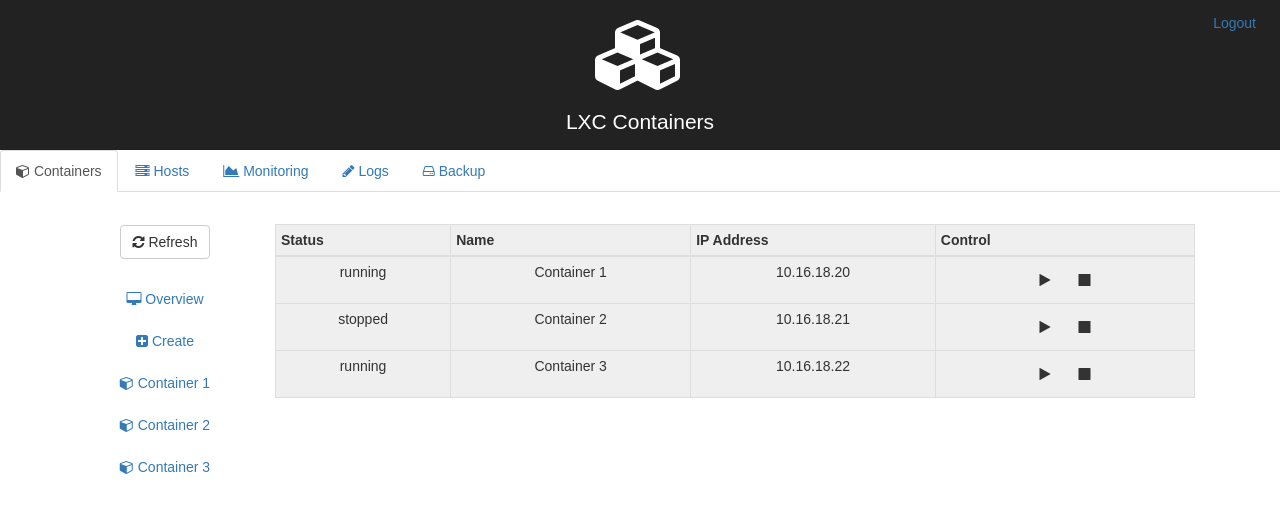
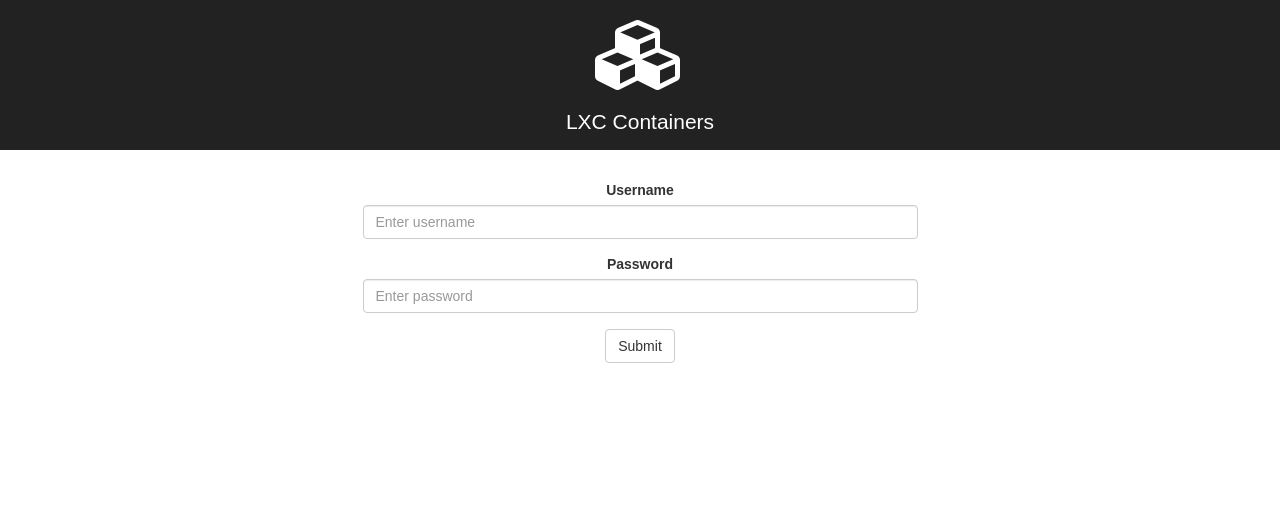
Before and after one commit to LexicForLXD/web-frontend, a React (Create React App) app: page / in a window 1280 px wide. Shown: the top 512 px of the page. Built offline with nearby package versions, Linux system fonts and the light colour scheme.

Commit message:
updated Login: (DEV ONLY) set username & password in constructor

```diff
--- a/src/App.js
+++ b/src/App.js
@@ -8,7 +8,7 @@ class App extends Component {
   constructor() {
     super();
     this.state = {
-      loggedIn: true,
+      loggedIn: false,
       page: 'containers'
     };
   }
--- a/src/Login.js
+++ b/src/Login.js
@@ -7,8 +7,8 @@ class Navigation extends Component {
   constructor(props) {
     super();
     this.state = {
-      username: '',
-      password: ''
+      username: 'mmustermann',  // Replace with '' in production
+      password: 'password'      // Replace with '' in production
     };
   }
 
```
